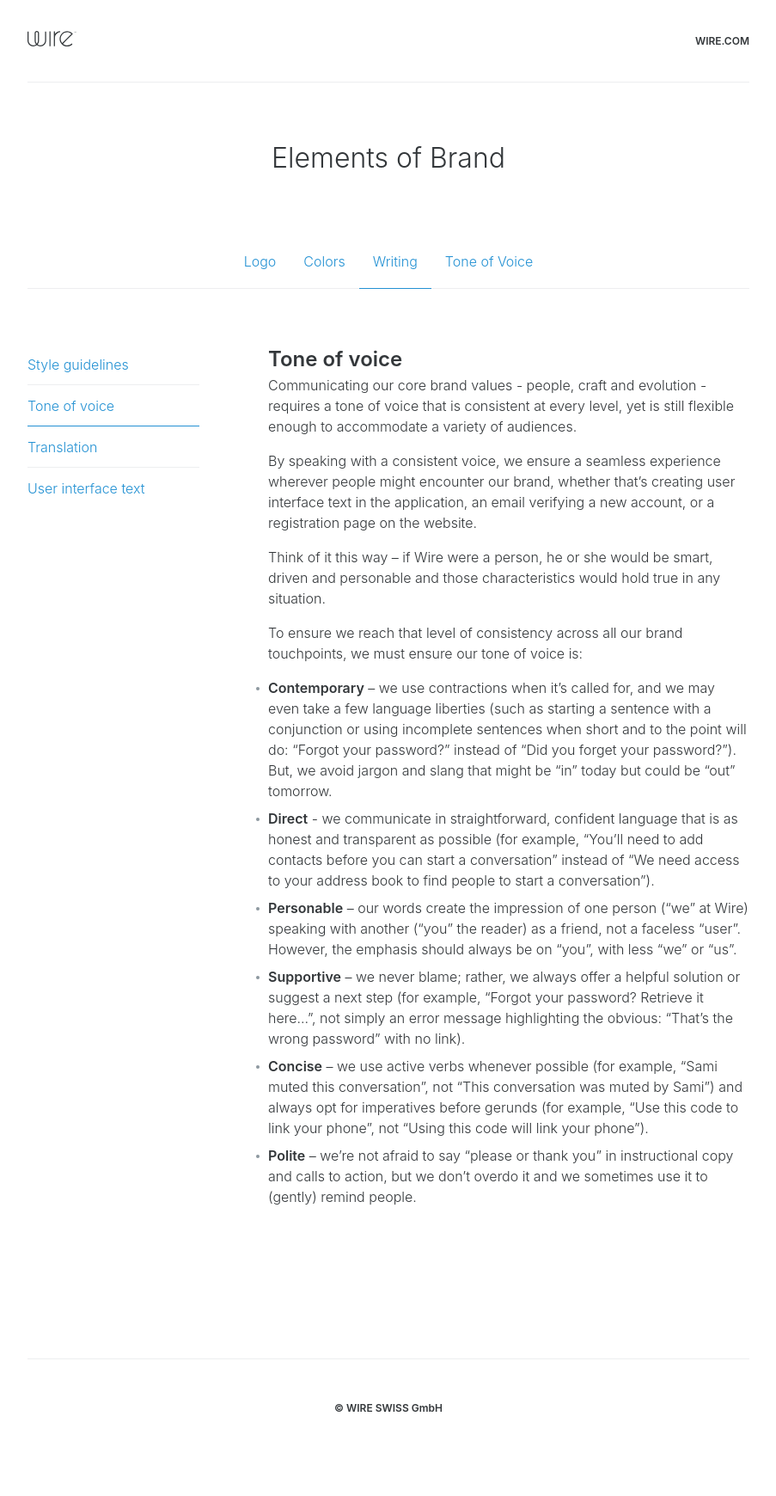
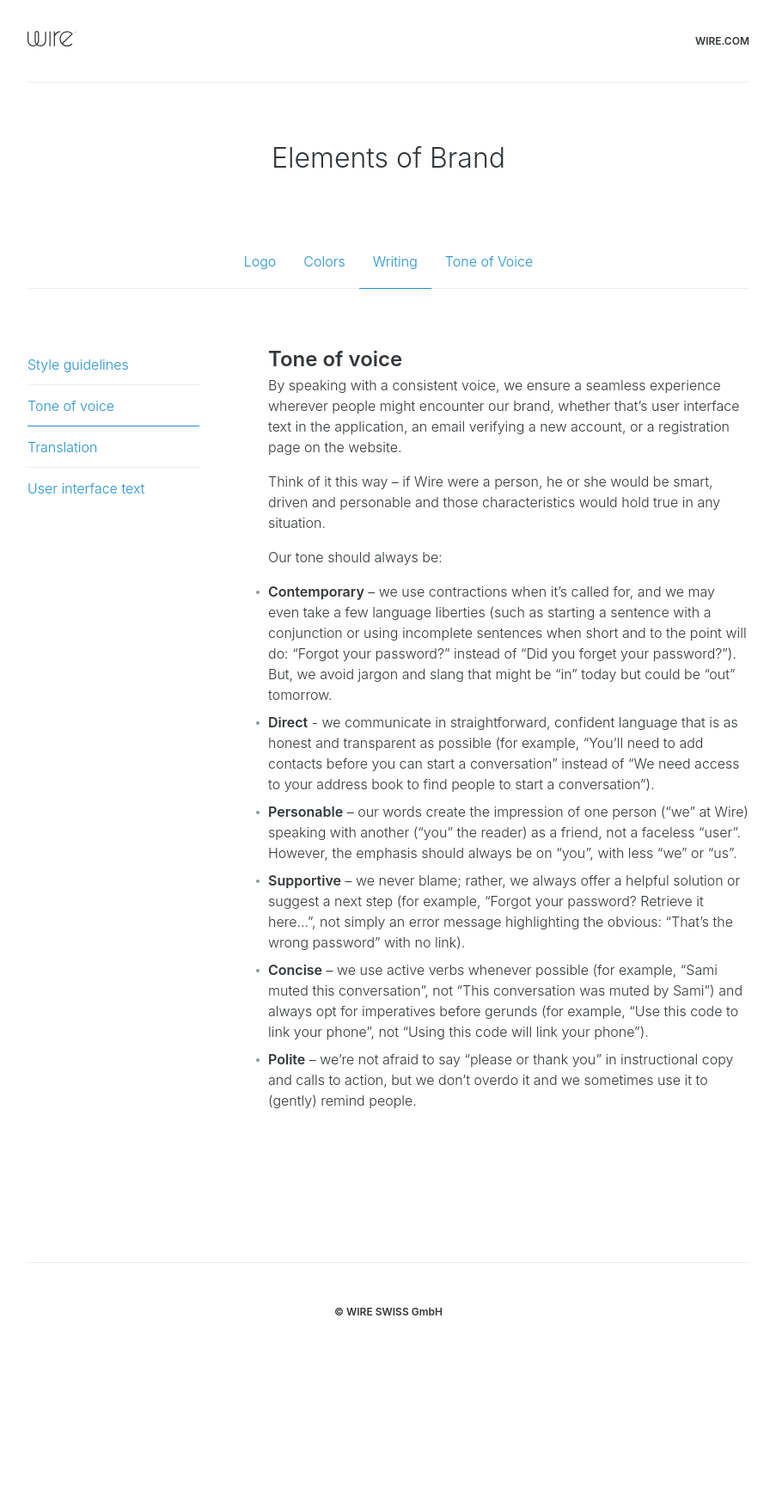
Before and after one commit to wireapp/brand, a Jekyll site: the page built from writing/tone-of-voice/index.md, in a window 1280 px wide. Shown: the whole page at 86% size, without its empty margins (188-1091 px from the left). Built offline with Jekyll 4.4.1, drawn with Linux system fonts in a browser that asks for light colours; after the commit the page ends 1628 px from its top, so only the background shows below that.

Commit message:
Copyedit tone intro

```diff
--- a/writing/tone-of-voice/index.md
+++ b/writing/tone-of-voice/index.md
@@ -6,13 +6,11 @@
 
 ## Tone of voice
 
-Communicating our core brand values - people, craft and evolution - requires a tone of voice that is consistent at every level, yet is still flexible enough to accommodate a variety of audiences.
-
-By speaking with a consistent voice, we ensure a seamless experience wherever people might encounter our brand, whether that’s creating user interface text in the application, an email verifying a new account, or a registration page on the website.
+By speaking with a consistent voice, we ensure a seamless experience wherever people might encounter our brand, whether that’s user interface text in the application, an email verifying a new account, or a registration page on the website.
 
 Think of it this way – if Wire were a person, he or she would be smart, driven and personable and those characteristics would hold true in any situation.
 
-To ensure we reach that level of consistency across all our brand touchpoints, we must ensure our tone of voice is:
+Our tone should always be:
 
 * **Contemporary** – we use contractions when it’s called for, and we may even take a few language liberties (such as starting a sentence with a conjunction or using incomplete sentences when short and to the point will do: “Forgot your password?” instead of “Did you forget your password?”). But, we avoid jargon and slang that might be “in” today but could be “out” tomorrow.
 * **Direct** - we communicate in straightforward, confident language that is as honest and transparent as possible (for example, “You’ll need to add contacts before you can start a conversation” instead of “We need access to your address book to find people to start a conversation”).
```
